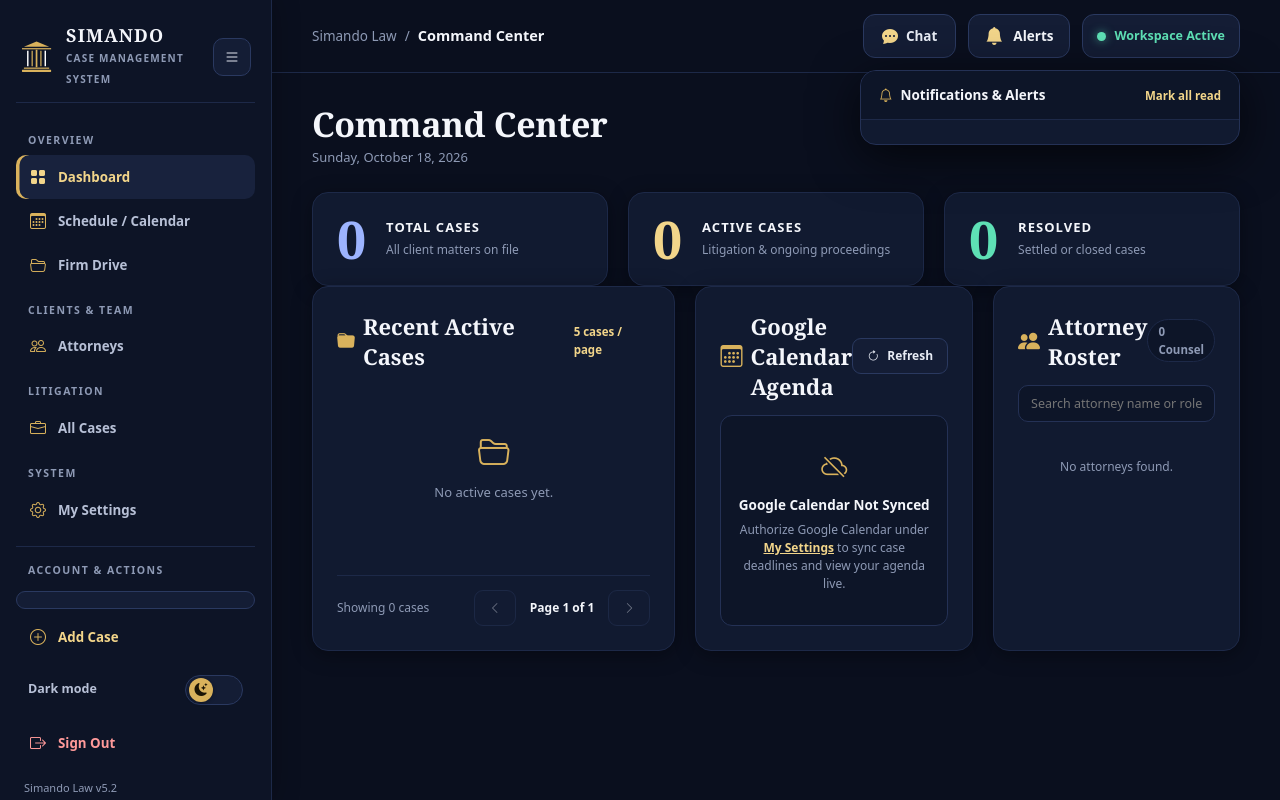
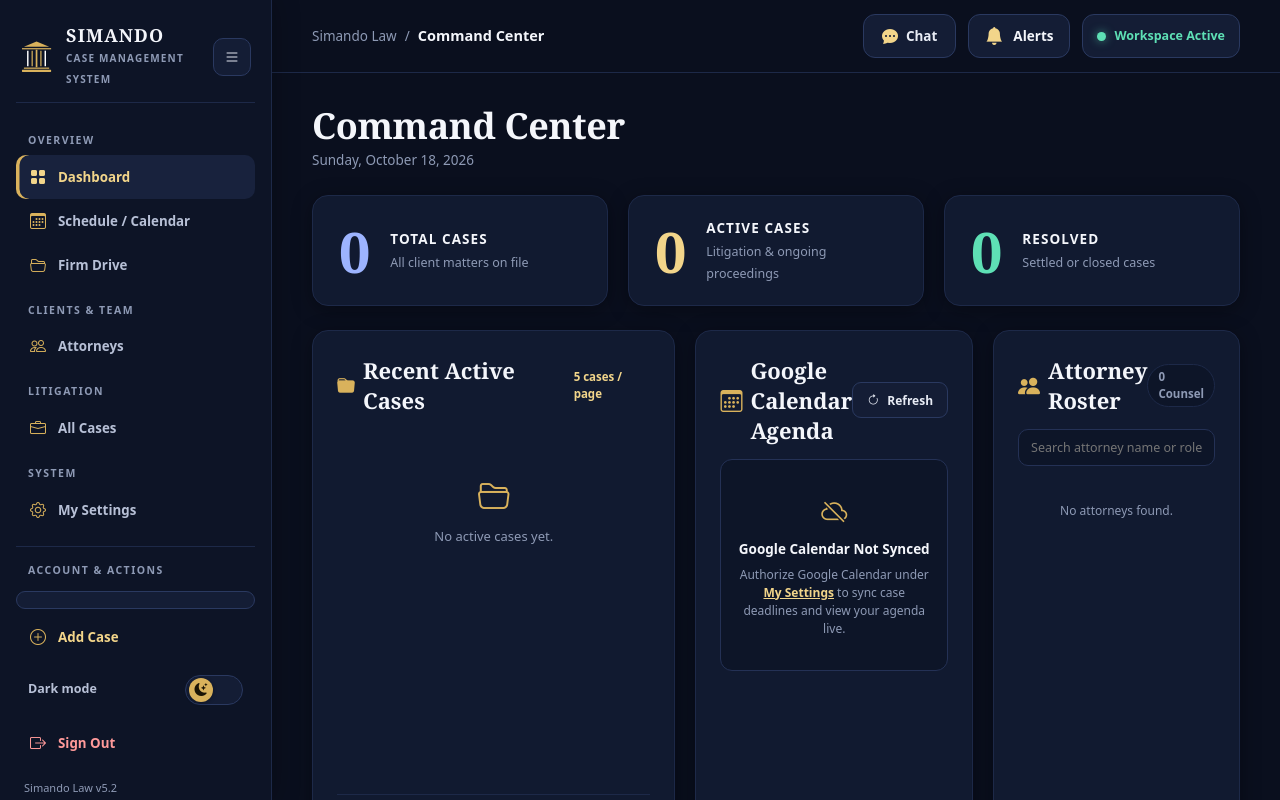
Before and after one commit to bashyazada-spec/juridicaupdater, a plain HTML site: page index.html in a window 1280 px wide. Drawn offline with nearby package versions, Linux system fonts and the light colour scheme; no server answers.

Commit message:
Update desktop.css

```diff
--- a/css/desktop.css
+++ b/css/desktop.css
@@ -45,7 +45,7 @@
   --card-shadow: 0 4px 20px rgba(0,0,0,0.35);
   --pillar-accent: #FFFFFF;
 
-  /* Backward-compatible mappings for existing modules */
+  /* Backward-compatible mappings */
   --surface:     var(--card);
   --surface2:    var(--inset);
   --surface3:    var(--navhov);
@@ -349,7 +349,7 @@ a { color: inherit; text-decoration: none; }
   text-decoration: underline;
 }
 
-/* Dark / Light Mode Switch in 2.0 Style */
+/* Mode Toggle */
 .mode-toggle-row {
   display: flex;
   align-items: center;
@@ -522,23 +522,27 @@ body.sidebar-collapsed #main {
   box-shadow: 0 2px 8px rgba(220, 38, 38, 0.45);
 }
 
-/* Notifications Dropdown Window */
+/* ── NOTIFICATIONS DROPDOWN FIX (RELIABLY TOGGLEABLE) ── */
 #notif-dropdown {
-  position: absolute !important;
-  top: calc(100% + 12px) !important;
-  right: 0 !important;
-  width: 380px !important;
-  max-width: 90vw !important;
-  background: var(--card) !important;
-  border: 1px solid var(--line2) !important;
-  border-radius: 16px !important;
-  box-shadow: var(--shadow) !important;
-  padding: 0 !important;
-  display: flex !important;
-  flex-direction: column !important;
-  overflow: hidden !important;
-  z-index: 1000 !important;
+  position: absolute;
+  top: calc(100% + 10px);
+  right: 0;
+  width: 380px;
+  max-width: 90vw;
+  background: var(--card);
+  border: 1px solid var(--line2);
+  border-radius: 16px;
+  box-shadow: 0 16px 48px rgba(0,0,0,0.65);
+  padding: 0;
+  display: flex;
+  flex-direction: column;
+  overflow: hidden;
+  z-index: 1000;
   animation: notifSlideDown 0.18s cubic-bezier(0.16, 1, 0.3, 1);
+}
+
+#notif-dropdown.hidden {
+  display: none !important;
 }
 
 @keyframes notifSlideDown {
@@ -546,7 +550,7 @@ body.sidebar-collapsed #main {
   to   { opacity: 1; transform: translateY(0); }
 }
 
-/* ── SYSTEM STATUS PILL (HEALTH INDICATOR) ── */
+/* ── SYSTEM STATUS PILL ── */
 .status-pill {
   display: inline-flex;
   align-items: center;
@@ -576,7 +580,7 @@ body.sidebar-collapsed #main {
 .status-dot.warning { background: var(--amber); box-shadow: 0 0 10px rgba(217, 178, 92, 0.6); }
 .status-dot.danger  { background: var(--red);   box-shadow: 0 0 10px rgba(248, 113, 113, 0.6); }
 
-/* ── VIEW CONTAINER CANVAS ── */
+/* ── VIEW CONTAINER CANVAS & COHESIVE VERTICAL SPACING ── */
 .view-content-canvas {
   padding: 32px 40px 60px;
   display: flex;
@@ -584,6 +588,31 @@ body.sidebar-collapsed #main {
   gap: 24px;
   min-width: 0;
   flex: 1;
+}
+
+.view:not(.hidden) {
+  display: flex;
+  flex-direction: column;
+  gap: 24px;
+  width: 100%;
+}
+
+.page-hdr {
+  display: flex;
+  flex-direction: column;
+  gap: 4px;
+  margin-bottom: 0;
+}
+.page-title {
+  margin: 0;
+  font: 700 36px/1.15 var(--font-display);
+  color: var(--head);
+  letter-spacing: -0.01em;
+}
+.page-sub {
+  font-size: 13.5px;
+  color: var(--muted);
+  font-weight: 500;
 }
 
 /* ── 2.0 BUTTON SYSTEM ── */
@@ -686,13 +715,7 @@ body.sidebar-collapsed #main {
   background: var(--inset);
 }
 
-/* ── TYPOGRAPHY HIERARCHY ── */
-h1, .page-title {
-  margin: 0;
-  font: 700 34px/1.15 var(--font-display);
-  color: var(--head);
-  letter-spacing: -0.01em;
-}
+/* ── TYPOGRAPHY ── */
 h2 {
   margin: 0;
   font: 600 22px var(--font-display);
@@ -702,16 +725,6 @@ h3 {
   margin: 0;
   font: 600 17px var(--font-display);
   color: var(--head);
-}
-.page-hdr {
-  display: flex;
-  flex-direction: column;
-  gap: 4px;
-  margin-bottom: 24px;
-}
-.page-sub {
-  font-size: 13px;
-  color: var(--muted);
 }
 .muted { color: var(--muted); }
 
@@ -753,26 +766,31 @@ h3 {
   display: grid;
   grid-template-columns: repeat(3, 1fr);
   gap: 20px;
+  width: 100%;
 }
 .stat-card-2 {
   display: flex;
   align-items: center;
   gap: 20px;
-  padding: 20px 24px;
+  padding: 22px 26px;
+  border-radius: 16px;
+  background: var(--card);
+  border: 1px solid var(--line);
 }
 .num-2 {
-  font: 700 52px/1 var(--font-display);
+  font: 700 56px/1 var(--font-display);
 }
 .stat-card-2 b {
   display: block;
-  font-size: 13px;
+  font-size: 13.5px;
   letter-spacing: 0.08em;
   color: var(--head);
   text-transform: uppercase;
+  margin-bottom: 2px;
 }
 .stat-card-2 span {
   color: var(--muted);
-  font-size: 12px;
+  font-size: 12.5px;
 }
 
 /* ── 3-COLUMN WORKSPACE GRID (DASHBOARD) ── */
@@ -780,6 +798,14 @@ h3 {
   display: grid;
   grid-template-columns: 1.5fr 1fr 1fr;
   gap: 20px;
+  width: 100%;
+  align-items: stretch;
+}
+.dash-3col-grid > .card {
+  display: flex;
+  flex-direction: column;
+  min-height: 540px;
+  padding: 24px;
 }
 
 /* ── CASES ROWS ── */
@@ -790,10 +816,10 @@ h3 {
   background: var(--inset);
   border: 1px solid var(--line2);
   border-radius: 14px;
-  padding: 16px 18px;
+  padding: 14px 16px;
   cursor: pointer;
   transition: border-color .15s ease, transform .15s ease;
-  margin-bottom: 8px;
+  margin-bottom: 10px;
 }
 .case-row-2:hover, .case:hover {
   border-color: var(--gold);
@@ -804,17 +830,18 @@ h3 {
   display: flex;
   align-items: center;
   gap: 12px;
-  padding: 10px 12px;
+  padding: 10px 14px;
   background: var(--inset);
   border: 1px solid var(--line);
-  border-radius: 10px;
-  margin-bottom: 6px;
+  border-radius: 12px;
+  margin-bottom: 8px;
   cursor: pointer;
-  transition: all .15s;
+  transition: all .15s ease;
 }
 .dash-roster-item:hover {
   border-color: var(--gold-bd);
   background: var(--navhov);
+  transform: translateX(2px);
 }
 
 /* ── FORM FIELDS & INPUTS ── */
@@ -835,7 +862,7 @@ h3 {
   background: var(--field);
   border: 1px solid var(--line2);
   border-radius: 10px;
-  padding: 10px 14px;
+  padding: 11px 14px;
   color: var(--text);
   width: 100%;
   font-size: 13.5px;
```
